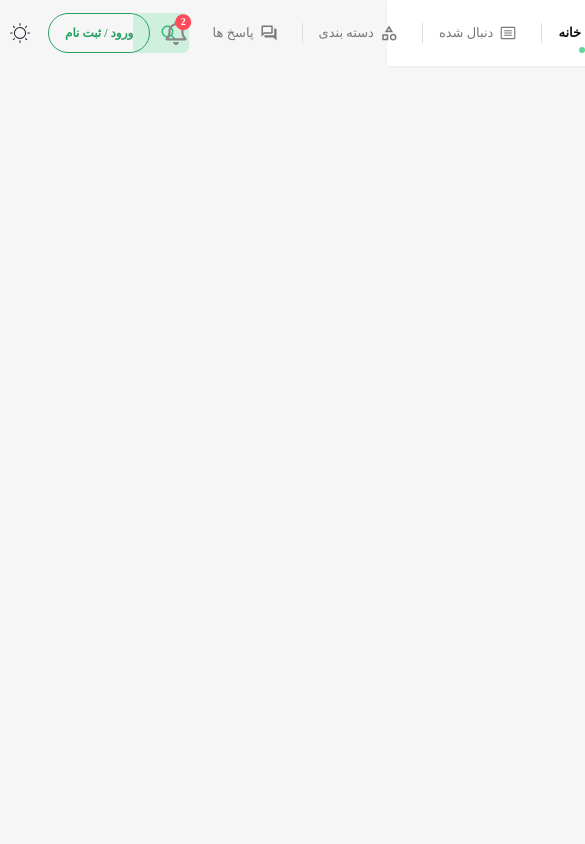
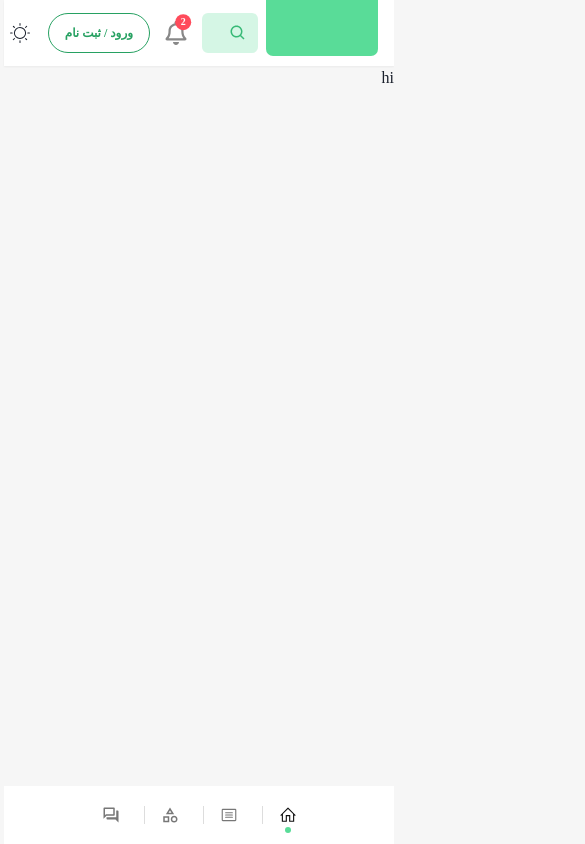
Before and after one commit to ParsaAsdpr/project-q-next, a Next.js app: page / in a window 390 px wide. Shown: the top 844 px of the page, 585 px wide, since content can reach past the window. Built offline with nearby package versions, Linux system fonts and the light colour scheme; a web font is replaced by a local one.

Commit message:
navbar responsive

```diff
--- a/src/components/Navbar/NavItem.tsx
+++ b/src/components/Navbar/NavItem.tsx
@@ -7,15 +7,16 @@ const NavItem = ({
   label,
   icon,
   href,
-  colorMode
+  colorMode,
 }: {
   isActive?: boolean;
   label: string;
   icon: IconType;
   href: string;
-  colorMode: 'light' | 'dark';
+  colorMode: "light" | "dark";
 }) => {
-  const navItemColors = colorMode === 'light' ? ['#111', '#777'] : ['#fff', '#ccc'];
+  const navItemColors =
+    colorMode === "light" ? ["#111", "#777"] : ["#fff", "#ccc"];
   return (
     <ChakraLink
       as={Link}
@@ -27,7 +28,7 @@ const NavItem = ({
       borderLeft="1px solid #ddd"
       _hover={{
         textDecor: "none",
-        color: !isActive && (colorMode === 'light' ? "#555" : "#eee"),
+        color: !isActive && (colorMode === "light" ? "#555" : "#eee"),
       }}
     >
       <HStack
@@ -53,7 +54,7 @@ const NavItem = ({
         }}
       >
         <Icon as={icon} />
-        <Text>{label}</Text>
+        <Text display={{ base: "none", sm: "block", md: 'none', lg: 'block' }}>{label}</Text>
       </HStack>
     </ChakraLink>
   );
--- a/src/components/Navbar/Navbar.tsx
+++ b/src/components/Navbar/Navbar.tsx
@@ -3,12 +3,19 @@ import navbarItems from "../../core/constants/navbarItems";
 import { usePathname } from "next/navigation";
 import { HStack } from "@chakra-ui/react";
 
-const Navbar = ({colorMode}: {colorMode: 'light' | 'dark'}) => {
+const Navbar = ({ colorMode }: { colorMode: "light" | "dark" }) => {
   const pathname = usePathname();
 
   return (
     <HStack
       as="nav"
+      position={{ base: "fixed", md: "static" }}
+      bottom={0}
+      left={0}
+      width={{ base: "full", md: "auto" }}
+      py={{ base: 5, md: 0 }}
+      bg={{base: colorMode === "dark" ? "#2f2f2f" : "white", md: "transparent"}}
+      justifyContent={{ base: "center", md: "flex-start" }}
       mr={5}
       flexShrink={0}
       sx={{
@@ -18,7 +25,12 @@ const Navbar = ({colorMode}: {colorMode: 'light' | 'dark'}) => {
       }}
     >
       {navbarItems.map((item) => (
-        <NavItem key={item.label} {...item} isActive={item.href === pathname} colorMode={colorMode} />
+        <NavItem
+          key={item.label}
+          {...item}
+          isActive={item.href === pathname}
+          colorMode={colorMode}
+        />
       ))}
     </HStack>
   );
```
